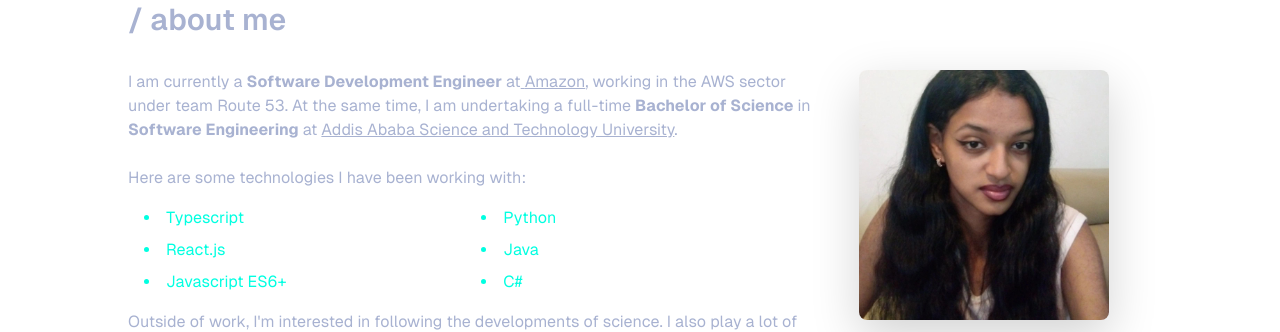
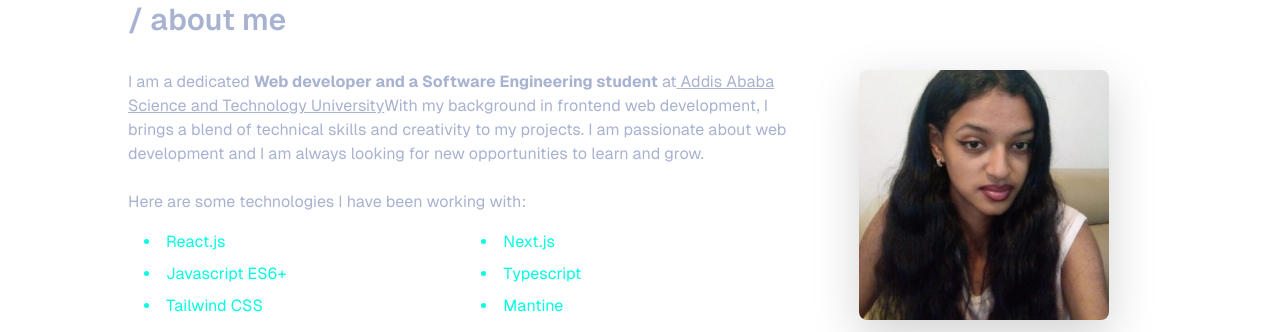
Before and after one commit to HikmaAnwar/hikma-s-portfolio, a Next.js app: page / in a window 1280 px wide. Shown: the part 500-832 px from the top of the page. Built offline with nearby package versions, Linux system fonts and the light colour scheme.

Commit message:
feat: update About component for improved clarity and accuracy in personal description

```diff
--- a/src/app/components/About.jsx
+++ b/src/app/components/About.jsx
@@ -9,45 +9,37 @@ const About = () => {
 
   const one = (
     <p className=" text-colors-slate line-height">
-      I am currently a <b>Software Development Engineer</b> at
+      I am a dedicated <b>Web developer and a Software Engineering student</b>{" "}
+      at
       <a
-        href="https://www.aboutamazon.com/"
+        href="http://www.aastu.edu.et/"
         target="_blank"
         rel="noopener noreferrer"
         className=" text-colors-slate hover:underline"
       >
         {" "}
-        Amazon
-      </a>
-      , working in the AWS sector under team Route 53. At the same time, I am
-      undertaking a full-time <b>Bachelor of Science</b> in{" "}
-      <b>Software Engineering</b> at{" "}
-      <a
-        href="https://www.ox.ac.uk/about"
-        target="_blank"
-        rel="noopener noreferrer"
-        className=" text-colors-slate hover:underline"
-      >
         Addis Ababa Science and Technology University
       </a>
-      .
+      With my background in frontend web development, I brings a blend of
+      technical skills and creativity to my projects. I am passionate about web
+      development and I am always looking for new opportunities to learn and
+      grow.
     </p>
   );
 
   const two = (
     <p className=" text-colors-slate line-height">
       Outside of work, I'm interested in following the developments of science.
-      I also play a lot of video games. And make TikToks.
     </p>
   );
 
   const tech_stack = [
+    "React.js",
+    "Next.js",
+    "Javascript ES6+",
     "Typescript",
-    "Python",
-    "React.js",
-    "Java",
-    "Javascript ES6+",
-    "C#",
+    "Tailwind CSS",
+    "Mantine",
   ];
 
   return (
```
